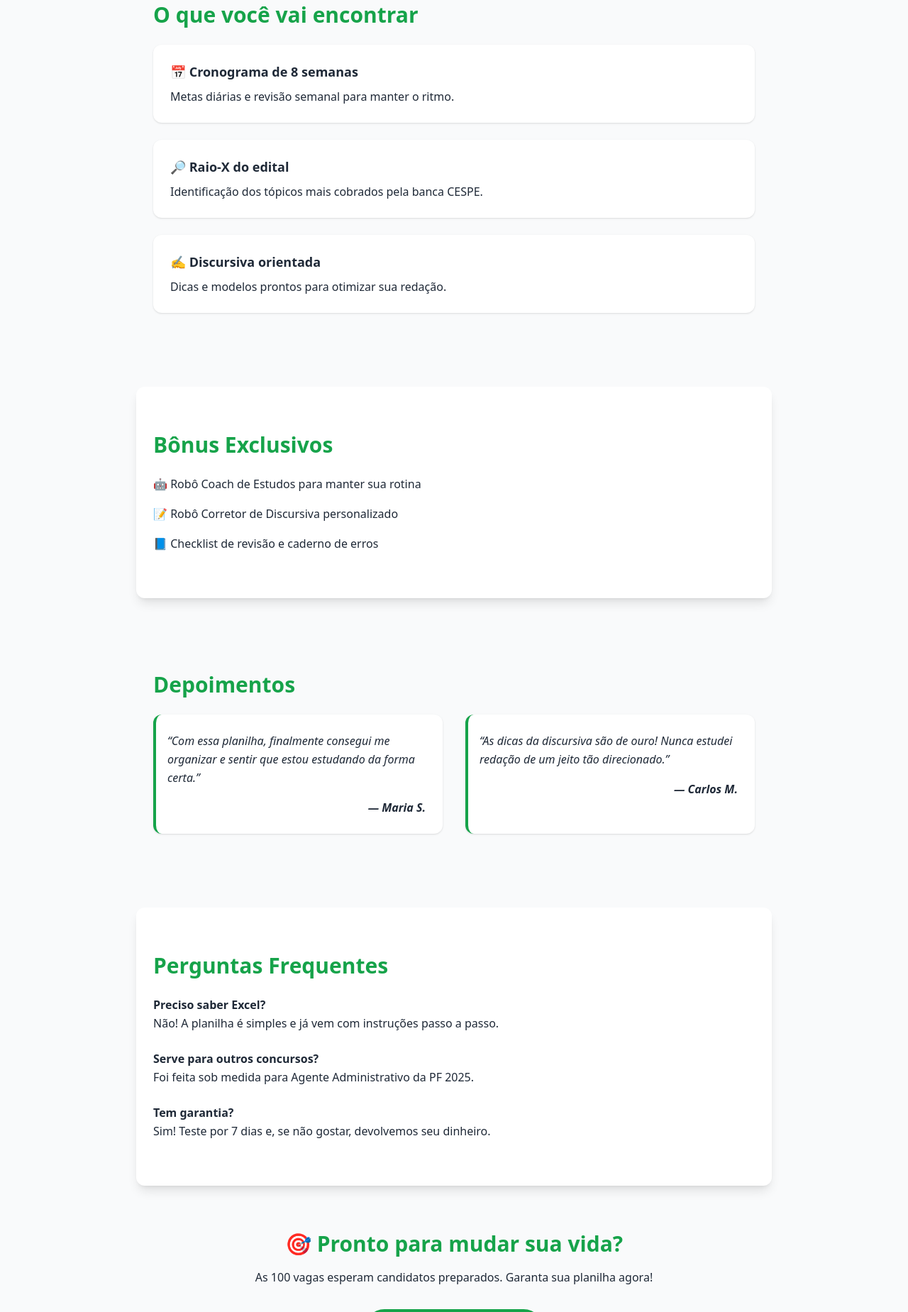
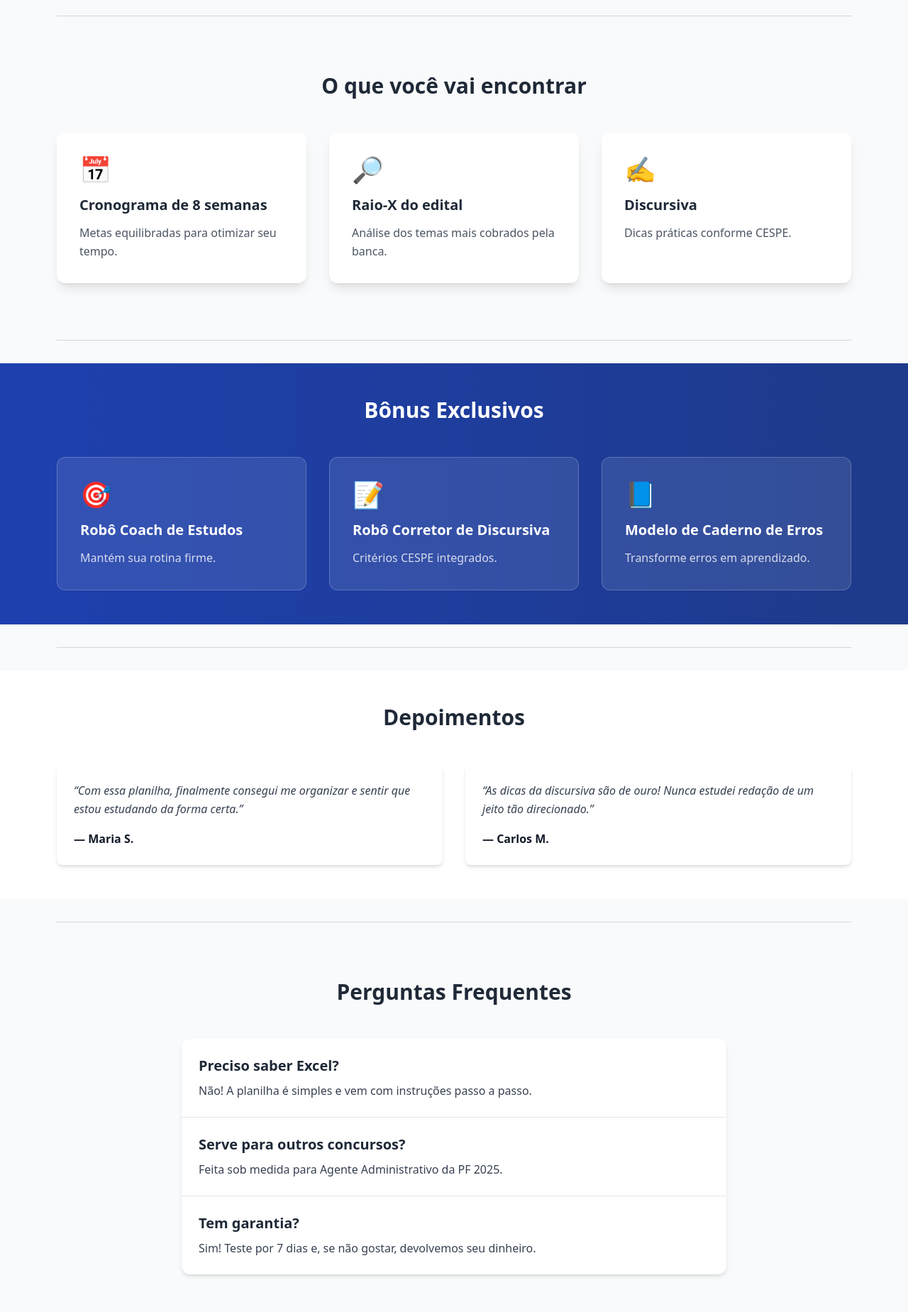
Before and after one commit to pameladlp/planilha-pf-adm, a plain HTML site: page index.html in a window 1280 px wide. Shown: the part 951-2800 px from the top of the page at 71% size. Drawn offline with nearby package versions, Linux system fonts and the light colour scheme.

Commit message:
Update index.html

```diff
--- a/index.html
+++ b/index.html
@@ -2,32 +2,30 @@
 <html lang="pt-BR">
 <head>
   <meta charset="UTF-8">
-  <meta name="viewport" content="width=device-width, initial-scale=1.0">
+  <meta name="viewport" content="width=device-width, initial-scale=1">
   <meta name="description" content="Planilha estratégica para concurso PF 2025: cronograma de 8 semanas, análise do edital CESPE e bônus exclusivos para garantir sua aprovação.">
   <title>Planilha Estratégica PF 2025</title>
-  <link rel="icon" href="/favicon.ico" />
+  <link rel="icon" href="/favicon.ico">
   <script src="https://cdn.tailwindcss.com"></script>
   <style>
-    /* Smooth scroll */
-    html {
-      scroll-behavior: smooth;
-    }
+    html { scroll-behavior: smooth; }
   </style>
 </head>
 <body class="bg-gray-50 text-gray-800 font-sans leading-relaxed">
+
   <!-- Navigation -->
   <nav class="bg-white shadow sticky top-0 z-50">
     <div class="max-w-4xl mx-auto px-6 py-4 flex items-center justify-between">
       <a href="#top" class="text-xl font-bold text-green-600 hover:text-green-700">PF2025</a>
       <ul class="hidden md:flex space-x-6">
         <li><a href="#sobre" class="hover:text-green-600">Sobre</a></li>
-        <li><a href="#conteudo" class="hover:text-green-600">O que inclui</a></li>
+        <li><a href="#o-que-encontrar" class="hover:text-green-600">O que inclui</a></li>
         <li><a href="#bonus" class="hover:text-green-600">Bônus</a></li>
         <li><a href="#faq" class="hover:text-green-600">FAQ</a></li>
       </ul>
-      <a href="https://pay.cakto.com.br/f3v3ihi_371660" target="_blank" class="hidden md:inline-block bg-green-600 hover:bg-green-700 text-white font-semibold px-6 py-2 rounded-lg transition">Garanta sua vaga</a>
+      <a href="https://pay.cakto.com.br/f3v3ihi_371660" target="_blank" class="hidden md:inline-block bg-green-600 hover:bg-green-700 text-white font-semibold px-6 py-2 rounded-lg">Garantir sua vaga</a>
       <button class="md:hidden focus:outline-none" aria-label="Abrir menu">
-        <svg class="w-6 h-6 text-gray-700" fill="none" stroke="currentColor" viewBox="0 0 24 24" aria-hidden="true">
+        <svg class="w-6 h-6 text-gray-700" fill="none" stroke="currentColor" viewBox="0 0 24 24">
           <path stroke-linecap="round" stroke-linejoin="round" stroke-width="2" d="M4 6h16M4 12h16M4 18h16"></path>
         </svg>
       </button>
@@ -39,99 +37,150 @@
     <div class="max-w-4xl mx-auto px-6 text-center">
       <h1 class="text-4xl md:text-5xl font-extrabold mb-4">Concurso PF 2025: Planeje sua Aprovação</h1>
       <p class="text-lg md:text-xl mb-6">Cronograma estratégico de 8 semanas, análise detalhada do edital e orientações discursivas para garantir sua vaga.</p>
-      <a href="https://pay.cakto.com.br/f3v3ihi_371660" target="_blank" class="inline-block bg-white text-green-600 font-semibold px-8 py-4 rounded-full shadow-lg hover:shadow-xl transition">Quero garantir minha vaga</a>
+      <a href="https://pay.cakto.com.br/f3v3ihi_371660" target="_blank" class="inline-block bg-white text-green-600 font-semibold px-8 py-4 rounded-full shadow-lg hover:shadow-xl">Quero garantir minha vaga</a>
     </div>
   </header>
 
   <!-- Sobre a Planilha -->
-  <section id="sobre" class="max-w-4xl mx-auto px-6 py-16 bg-white rounded-xl shadow-lg mt-10">
-    <h2 class="text-3xl text-green-600 font-bold mb-4">Sobre a Planilha</h2>
-    <p class="mb-6">Desenvolvida para candidatos ao concurso de Agente Administrativo da Polícia Federal, esta planilha oferece:</p>
-    <ul class="grid grid-cols-1 md:grid-cols-2 gap-4">
-      <li class="flex items-start"><svg class="w-6 h-6 mr-2 mt-1" fill="none" stroke="currentColor" viewBox="0 0 24 24" aria-hidden="true"><path stroke-linecap="round" stroke-linejoin="round" stroke-width="2" d="M5 13l4 4L19 7"></path></svg><span>Cronograma completo de 8 semanas</span></li>
-      <li class="flex items-start"><svg class="w-6 h-6 mr-2 mt-1" fill="none" stroke="currentColor" viewBox="0 0 24 24" aria-hidden="true"><path stroke-linecap="round" stroke-linejoin="round" stroke-width="2" d="M5 13l4 4L19 7"></path></svg><span>Análise aprofundada do edital CESPE</span></li>
-      <li class="flex items-start"><svg class="w-6 h-6 mr-2 mt-1" fill="none" stroke="currentColor" viewBox="0 0 24 24" aria-hidden="true"><path stroke-linecap="round" stroke-linejoin="round" stroke-width="2" d="M5 13l4 4L19 7"></path></svg><span>Orientações práticas para a prova discursiva</span></li>
-      <li class="flex items-start"><svg class="w-6 h-6 mr-2 mt-1" fill="none" stroke="currentColor" viewBox="0 0 24 24" aria-hidden="true"><path stroke-linecap="round" stroke-linejoin="round" stroke-width="2" d="M5 13l4 4L19 7"></path></svg><span>Modelo de caderno de erros para monitorar seu progresso</span></li>
-    </ul>
-  </section>
-
-  <!-- O que você vai encontrar -->
-  <section id="conteudo" class="max-w-4xl mx-auto px-6 py-16 mt-10">
-    <h2 class="text-3xl text-green-600 font-bold mb-6">O que você vai encontrar</h2>
-    <div class="space-y-6">
-      <div class="bg-white p-6 rounded-xl shadow hover:shadow-lg transition">
-        <h3 class="font-semibold text-lg mb-2">📅 Cronograma de 8 semanas</h3>
-        <p>Metas diárias e revisão semanal para manter o ritmo.</p>
-      </div>
-      <div class="bg-white p-6 rounded-xl shadow hover:shadow-lg transition">
-        <h3 class="font-semibold text-lg mb-2">🔎 Raio-X do edital</h3>
-        <p>Identificação dos tópicos mais cobrados pela banca CESPE.</p>
-      </div>
-      <div class="bg-white p-6 rounded-xl shadow hover:shadow-lg transition">
-        <h3 class="font-semibold text-lg mb-2">✍️ Discursiva orientada</h3>
-        <p>Dicas e modelos prontos para otimizar sua redação.</p>
+  <div class="container mx-auto px-4 max-w-6xl"><hr class="border-t border-gray-300 my-8"></div>
+  <section id="sobre" class="py-12 bg-white">
+    <div class="container mx-auto px-4 max-w-6xl">
+      <h2 class="text-3xl font-bold text-center mb-8 text-gray-800">Sobre a Planilha</h2>
+      <div class="text-center max-w-3xl mx-auto">
+        <p class="text-lg mb-6 text-gray-700">
+          Ferramenta estratégica feita especialmente para o concurso da Polícia Federal 2025.
+          Foco, disciplina e metas reais para te levar até a aprovação.
+        </p>
+        <div class="grid grid-cols-1 md:grid-cols-3 gap-6 mt-10">
+          <div class="bg-blue-50 p-6 rounded-lg shadow-md">
+            <p class="text-lg font-semibold text-gray-800">✅ Cronograma completo de 8 semanas</p>
+          </div>
+          <div class="bg-blue-50 p-6 rounded-lg shadow-md">
+            <p class="text-lg font-semibold text-gray-800">✅ Análise aprofundada do edital CESPE</p>
+          </div>
+          <div class="bg-blue-50 p-6 rounded-lg shadow-md">
+            <p class="text-lg font-semibold text-gray-800">✅ Orientações práticas para discursiva</p>
+          </div>
+        </div>
       </div>
     </div>
   </section>
 
-  <!-- Bônus Exclusivos -->
-  <section id="bonus" class="max-w-4xl mx-auto px-6 py-16 bg-white rounded-xl shadow-lg mt-10">
-    <h2 class="text-3xl text-green-600 font-bold mb-6">Bônus Exclusivos</h2>
-    <ul class="space-y-4">
-      <li>🤖 Robô Coach de Estudos para manter sua rotina</li>
-      <li>📝 Robô Corretor de Discursiva personalizado</li>
-      <li>📘 Checklist de revisão e caderno de erros</li>
-    </ul>
-  </section>
-
-  <!-- Depoimentos -->
-  <section class="max-w-4xl mx-auto px-6 py-16 mt-10">
-    <h2 class="text-3xl text-green-600 font-bold mb-6">Depoimentos</h2>
-    <div class="grid grid-cols-1 md:grid-cols-2 gap-8">
-      <blockquote class="border-l-4 border-green-600 pl-4 italic bg-white p-6 rounded-xl shadow">
-        “Com essa planilha, finalmente consegui me organizar e sentir que estou estudando da forma certa.”
-        <footer class="mt-4 text-right font-semibold">— Maria S.</footer>
-      </blockquote>
-      <blockquote class="border-l-4 border-green-600 pl-4 italic bg-white p-6 rounded-xl shadow">
-        “As dicas da discursiva são de ouro! Nunca estudei redação de um jeito tão direcionado.”
-        <footer class="mt-4 text-right font-semibold">— Carlos M.</footer>
-      </blockquote>
+  <!-- Features Section -->
+  <div class="container mx-auto px-4 max-w-6xl"><hr class="border-t border-gray-300 my-8"></div>
+  <section id="o-que-encontrar" class="py-12 bg-gray-50">
+    <div class="container mx-auto px-4 max-w-6xl">
+      <h2 class="text-3xl font-bold text-center mb-12 text-gray-800">O que você vai encontrar</h2>
+      <div class="grid grid-cols-1 md:grid-cols-3 gap-8">
+        <div class="bg-white p-8 rounded-xl shadow-lg">
+          <div class="text-4xl mb-4">📅</div>
+          <h3 class="text-xl font-bold mb-3 text-gray-800">Cronograma de 8 semanas</h3>
+          <p class="text-gray-600">Metas equilibradas para otimizar seu tempo.</p>
+        </div>
+        <div class="bg-white p-8 rounded-xl shadow-lg">
+          <div class="text-4xl mb-4">🔎</div>
+          <h3 class="text-xl font-bold mb-3 text-gray-800">Raio-X do edital</h3>
+          <p class="text-gray-600">Análise dos temas mais cobrados pela banca.</p>
+        </div>
+        <div class="bg-white p-8 rounded-xl shadow-lg">
+          <div class="text-4xl mb-4">✍️</div>
+          <h3 class="text-xl font-bold mb-3 text-gray-800">Discursiva</h3>
+          <p class="text-gray-600">Dicas práticas conforme CESPE.</p>
+        </div>
+      </div>
     </div>
   </section>
 
-  <!-- Perguntas Frequentes -->
-  <section id="faq" class="max-w-4xl mx-auto px-6 py-16 bg-white rounded-xl shadow-lg mt-10">
-    <h2 class="text-3xl text-green-600 font-bold mb-6">Perguntas Frequentes</h2>
-    <dl class="space-y-6">
-      <div>
-        <dt class="font-semibold">Preciso saber Excel?</dt>
-        <dd>Não! A planilha é simples e já vem com instruções passo a passo.</dd>
+  <!-- Bonus Section -->
+  <div class="container mx-auto px-4 max-w-6xl"><hr class="border-t border-gray-300 my-8"></div>
+  <section id="bonus" class="py-12 bg-gradient-to-r from-blue-800 to-blue-900 text-white">
+    <div class="container mx-auto px-4 max-w-6xl">
+      <h2 class="text-3xl font-bold text-center mb-12">Bônus Exclusivos</h2>
+      <div class="grid grid-cols-1 md:grid-cols-3 gap-8">
+        <div class="bg-white/10 backdrop-blur-sm p-8 rounded-xl border border-white/20">
+          <div class="text-4xl mb-4">🎯</div>
+          <h3 class="text-xl font-bold mb-3">Robô Coach de Estudos</h3>
+          <p class="text-white/80">Mantém sua rotina firme.</p>
+        </div>
+        <div class="bg-white/10 backdrop-blur-sm p-8 rounded-xl border border-white/20">
+          <div class="text-4xl mb-4">📝</div>
+          <h3 class="text-xl font-bold mb-3">Robô Corretor de Discursiva</h3>
+          <p class="text-white/80">Critérios CESPE integrados.</p>
+        </div>
+        <div class="bg-white/10 backdrop-blur-sm p-8 rounded-xl border border-white/20">
+          <div class="text-4xl mb-4">📘</div>
+          <h3 class="text-xl font-bold mb-3">Modelo de Caderno de Erros</h3>
+          <p class="text-white/80">Transforme erros em aprendizado.</p>
+        </div>
       </div>
-      <div>
-        <dt class="font-semibold">Serve para outros concursos?</dt>
-        <dd>Foi feita sob medida para Agente Administrativo da PF 2025.</dd>
-      </div>
-      <div>
-        <dt class="font-semibold">Tem garantia?</dt>
-        <dd>Sim! Teste por 7 dias e, se não gostar, devolvemos seu dinheiro.</dd>
-      </div>
-    </dl>
+    </div>
   </section>
 
-  <!-- Call to Action -->
-  <section class="max-w-4xl mx-auto px-6 py-16 text-center">
-    <h2 class="text-3xl text-green-600 font-bold mb-4">🎯 Pronto para mudar sua vida?</h2>
-    <p class="mb-8">As 100 vagas esperam candidatos preparados. Garanta sua planilha agora!</p>
-    <a href="https://pay.cakto.com.br/f3v3ihi_371660" target="_blank" class="inline-block bg-green-600 hover:bg-green-700 text-white font-semibold px-10 py-4 rounded-full shadow-lg transition">Quero minha planilha</a>
+  <!-- Testimonials Section -->
+  <div class="container mx-auto px-4 max-w-6xl"><hr class="border-t border-gray-300 my-8"></div>
+  <section id="depoimentos" class="py-12 bg-white">
+    <div class="container mx-auto px-4 max-w-6xl">
+      <h2 class="text-3xl font-bold text-center mb-12 text-gray-800">Depoimentos</h2>
+      <div class="grid grid-cols-1 md:grid-cols-2 gap-8">
+        <div class="p-6 rounded-lg shadow-md">
+          <p class="text-gray-700 italic mb-4">
+            “Com essa planilha, finalmente consegui me organizar e sentir que estou estudando da forma certa.”
+          </p>
+          <p class="font-semibold text-gray-900">— Maria S.</p>
+        </div>
+        <div class="p-6 rounded-lg shadow-md">
+          <p class="text-gray-700 italic mb-4">
+            “As dicas da discursiva são de ouro! Nunca estudei redação de um jeito tão direcionado.”
+          </p>
+          <p class="font-semibold text-gray-900">— Carlos M.</p>
+        </div>
+      </div>
+    </div>
   </section>
 
-  <!-- Footer -->
-  <footer class="bg-gray-800 text-gray-200 py-8 mt-16">
-    <div class="max-w-4xl mx-auto px-6 text-center space-y-2">
-      <p>💳 Pagamento via Pix | 🔒 Transação segura</p>
-      <p>📞 Suporte WhatsApp: (61) 9XXXX-XXXX</p>
-      <p>&copy; 2025 Planilha Estratégica PF</p>
+  <!-- FAQ Section -->
+  <div class="container mx-auto px-4 max-w-6xl"><hr class="border-t border-gray-300 my-8"></div>
+  <section id="faq" class="py-12 bg-gray-50">
+    <div class="container mx-auto px-4 max-w-6xl">
+      <h2 class="text-3xl font-bold text-center mb-12 text-gray-800">Perguntas Frequentes</h2>
+      <div class="max-w-3xl mx-auto bg-white rounded-xl shadow-md overflow-hidden">
+        <div class="p-6 border-b border-gray-200">
+          <h3 class="text-xl font-semibold mb-2 text-gray-800">Preciso saber Excel?</h3>
+          <p class="text-gray-700">Não! A planilha é simples e vem com instruções passo a passo.</p>
+        </div>
+        <div class="p-6 border-b border-gray-200">
+          <h3 class="text-xl font-semibold mb-2 text-gray-800">Serve para outros concursos?</h3>
+          <p class="text-gray-700">Feita sob medida para Agente Administrativo da PF 2025.</p>
+        </div>
+        <div class="p-6">
+          <h3 class="text-xl font-semibold mb-2 text-gray-800">Tem garantia?</h3>
+          <p class="text-gray-700">Sim! Teste por 7 dias e, se não gostar, devolvemos seu dinheiro.</p>
+        </div>
+      </div>
     </div>
+  </section>
+
+  <!-- Call to Action & Footer -->
+  <div class="container mx-auto px-4 max-w-6xl"><hr class="border-t border-gray-300 my-8"></div>
+  <section id="cta" class="py-16 bg-gradient-to-r from-green-600 to-green-700 text-white text-center">
+    <div class="container mx-auto px-4 max-w-6xl">
+      <h2 class="text-3xl md:text-4xl font-bold mb-4">🎯 A hora da sua aprovação é agora</h2>
+      <p class="text-xl mb-8">100 vagas aguardam candidatos preparados. Garanta sua planilha hoje!</p>
+      <a href="https://pay.cakto.com.br/f3v3ihi_371660" target="_blank" class="inline-block bg-white text-green-600 font-bold px-8 py-4 rounded-full shadow-lg hover:shadow-xl">
+        🔘 Garantir minha vaga
+      </a>
+    </div>
+  </section>
+  <div class="container mx-auto px-4 max-w-6xl"><hr class="border-t border-gray-300 my-8"></div>
+  <footer class="bg-gray-900 text-white py-8">
+    <div class="container mx-auto px-4 max-w-6xl flex flex-col md:flex-row justify-between items-center">
+      <p class="mb-4 md:mb-0">💳 Pagamento via Pix | 🔒 Transação segura | Garantia de 7 dias</p>
+    </div>
+  </footer>
+
+</body>
+</html>
+
   </footer>
 </body>
 </html>
```
